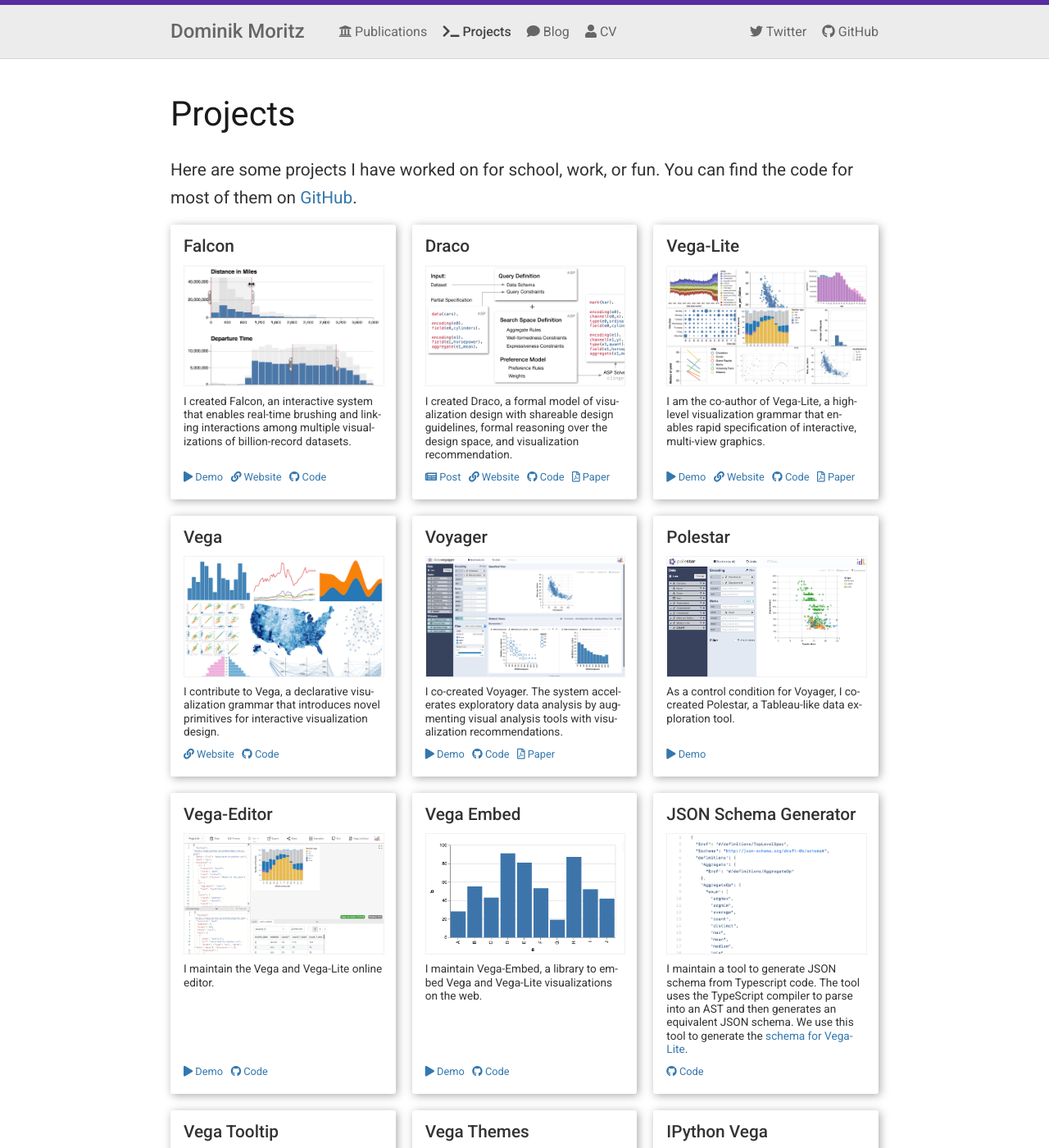
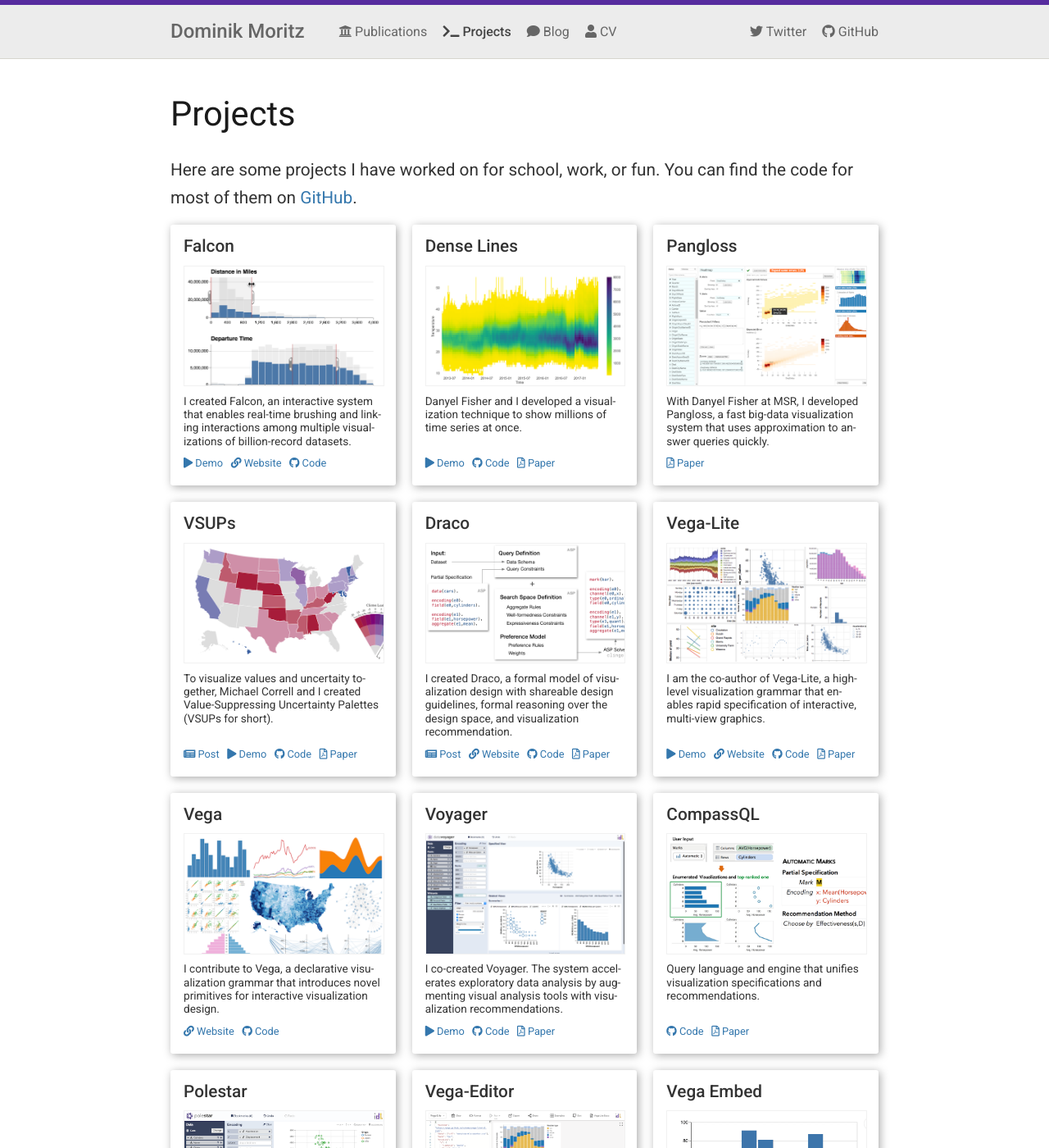
Before and after one commit to domoritz/domoritz.github.io, a Jekyll site: the page built from projects.md, in a window 1280 px wide and 1400 px high. Shown: the whole window at 82% size. Built offline with Jekyll 4.4.1, drawn with Linux system fonts in a browser that asks for light colours; nearby versions of some CDN libraries; some of the changed text lies outside the part shown.

Commit message:
Add missing projects

```diff
--- a/_data/projects.yml
+++ b/_data/projects.yml
@@ -4,6 +4,26 @@
   demo: https://uwdata.github.io/falcon/flights
   image: falcon.png
   description: "I created Falcon, an interactive system that enables real-time brushing and linking interactions among multiple visualizations of billion-record datasets."
+
+- title: Dense Lines
+  image: dense.png
+  paper: https://arxiv.org/pdf/1808.06019.pdf
+  demo: https://domoritz.github.io/line-density
+  code: https://github.com/domoritz/line-density
+  description: "Danyel Fisher and I developed a visualization technique to show millions of time series at once."
+
+- title: Pangloss
+  image: pangloss.png
+  paper: /papers/2017-TrustButVerify-CHI.pdf
+  description: "With Danyel Fisher at MSR, I developed Pangloss, a fast big-data visualization system that uses approximation to answer queries quickly."
+
+- title: VSUPs
+  image: vsup.png
+  code: https://github.com/uwdata/vsup
+  article: https://medium.com/@uwdata/value-suppressing-uncertainty-palettes-426130122ce9
+  paper: /papers/2018-VSUPs-CHI.pdf
+  demo: https://uwdata.github.io/vsup/examples/polling.html
+  description: "To visualize values and uncertaity together, Michael Correll and I created Value-Suppressing Uncertainty Palettes (VSUPs for short)."
 
 - title: Draco
   url: https://uwdata.github.io/draco
@@ -33,6 +53,12 @@
   paper: /papers/2015-Voyager-InfoVis.pdf
   image: voyager.png
   description: "I co-created Voyager. The system accelerates exploratory data analysis by augmenting visual analysis tools with visualization recommendations."
+
+- title: CompassQL
+  code: http://github.com/vega/compassql
+  paper: /papers/2016-CompassQL-HILDA.pdf
+  image: compassql.png
+  description: "Query language and engine that unifies visualization specifications and recommendations."
 
 - title: Polestar
   demo: https://vega.github.io/polestar
@@ -88,6 +114,12 @@
   code: https://github.com/uwescience/myria
   image: myria.png
   description: "I developed new operators and debugging tools for Myria, a distributed database systems from the [UW database group](http://db.cs.washington.edu/)."
+
+- title: Perfopticon
+  paper: /papers/2015-Perfopticon-EuroVis.pdf
+  code: https://github.com/uwescience/myria-web
+  image: perfopticon.png
+  description: "I led the development of an interactive tool to investigate quety execution in distirbuted database systems."
 
 - title: Google Dataset Search
   paper: https://ai.google/research/pubs/pub45390
--- a/_data/publications.yml
+++ b/_data/publications.yml
@@ -472,8 +472,7 @@
     - InfoVis
   venue_url: http://ieeevis.org/
   venue_location: Chicago, IL, USA
-  link: https://idl.cs.washington.edu/papers/voyager
-  link: https://vega.github.io/
+  link: https://github.com/vega/voyager
   pdf: https://idl.cs.washington.edu/files/2015-Voyager-InfoVis.pdf
   video: https://vimeo.com/135417594
   doi: 10.1109/TVCG.2015.2467191
@@ -506,6 +505,7 @@
   venue_location: Cagliari, Italy
   link: https://idl.cs.washington.edu/papers/perfopticon
   pdf: https://idl.cs.washington.edu/files/2015-Perfopticon-EuroVis.pdf
+  code: https://github.com/uwescience/myria-web
   doi: 10.1111/cgf.12619
   short_doi: 10/f7kqsv
   tweet: Visual performance debugging for queries in distributed database systems.
```
Also changed, not shown: _includes/project.html (+6 -18 lines), images/projects/dense.png (added), images/projects/monarch.png, images/projects/pangloss.png (added), images/projects/perfopticon.png (added), images/projects/vsup.png (added).
